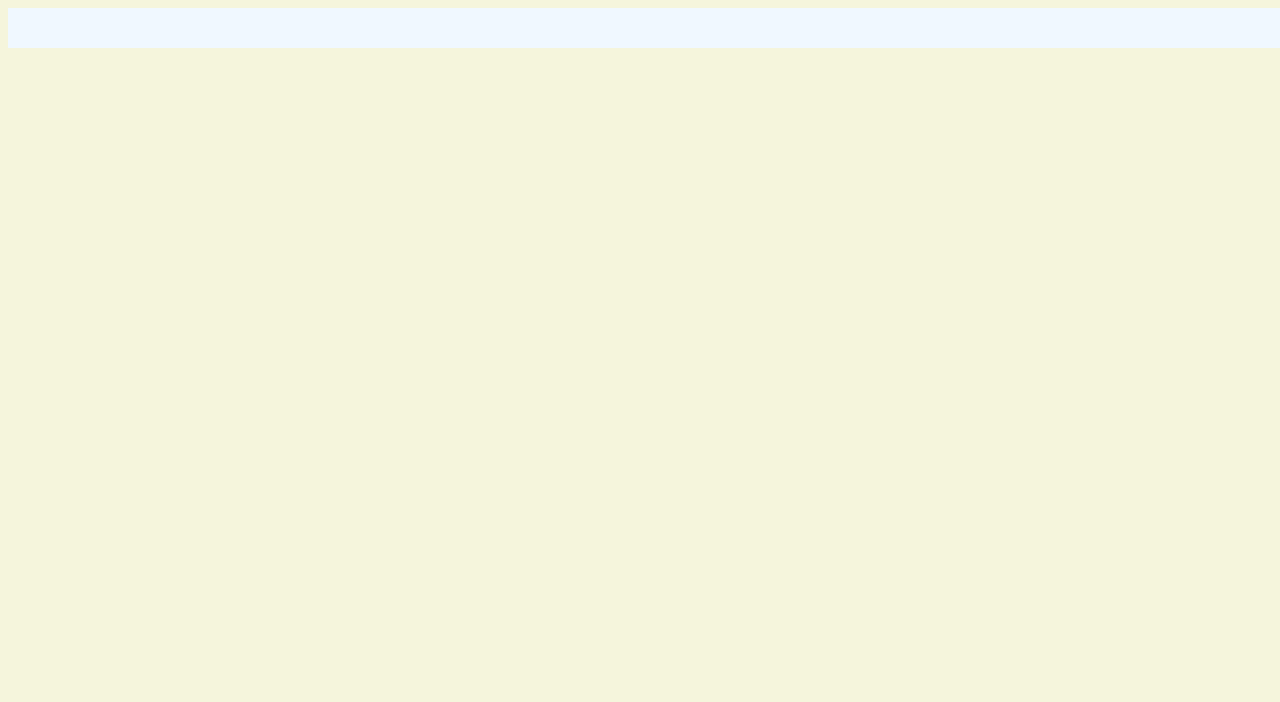
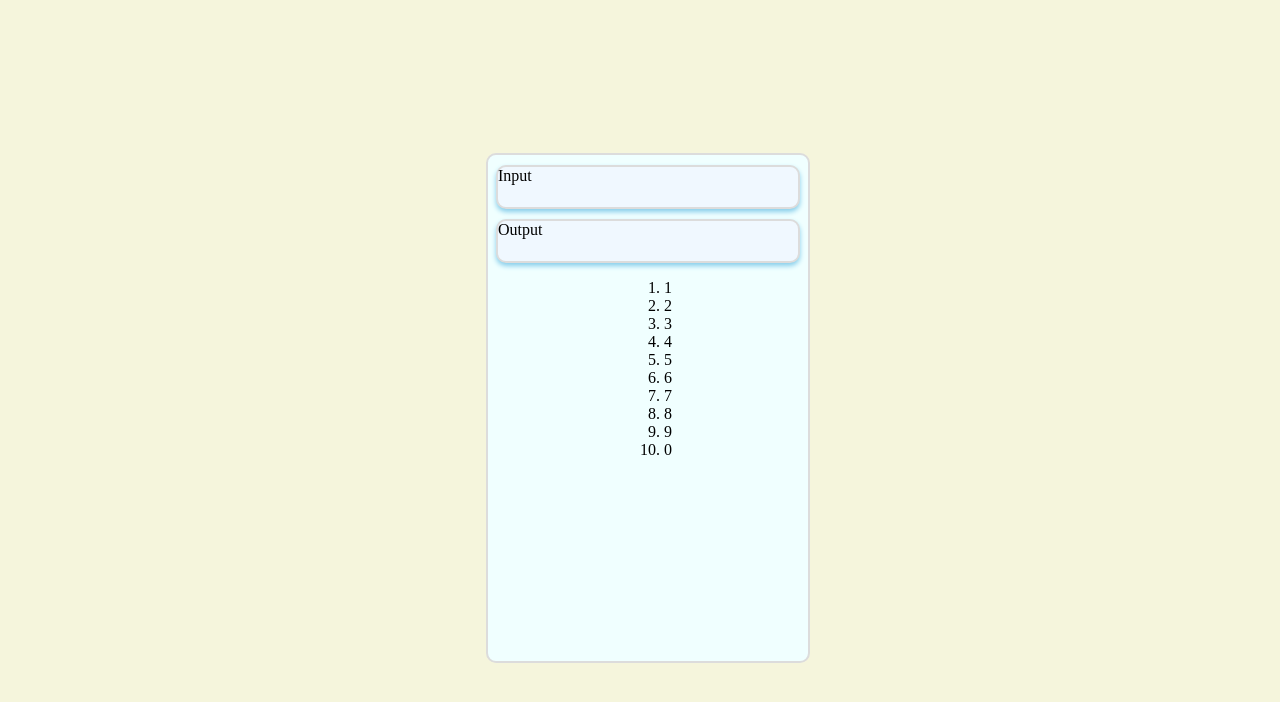
Before and after one commit to freedomcode792/odin-calculator, a plain HTML site: page index.html in a window 1280 px wide. Drawn offline with Linux system fonts and the light colour scheme.

Commit message:
Add some tags and style to the calculator

```diff
--- a/index.html
+++ b/index.html
@@ -7,7 +7,25 @@
     <link rel="stylesheet" href="./styles.css">
 </head>
 <body>
-    <div id="output"></div>
+
+
+    <div id="calculator-body">
+        <div id="input">Input</div>
+        <div id="output">Output</div>
+        <ol id="buttons-section">
+            <li>1</li>
+            <li>2</li>
+            <li>3</li>
+            <li>4</li>
+            <li>5</li>
+            <li>6</li>
+            <li>7</li>
+            <li>8</li>
+            <li>9</li>
+            <li>0</li>
+        </ol>
+    </div>
+
     <script src="./scripts.js"></script>
 </body>
 </html>
--- a/scripts.js
+++ b/scripts.js
@@ -22,3 +22,7 @@ function multiply (num1 = 3,num2 = 4) { return num1*num2; }
 
 
 function divide(num1 = 6, num2 = 3){ return num1 / num2; }
+
+function operate(op, num1, num2 ){
+
+}
--- a/styles.css
+++ b/styles.css
@@ -1,12 +1,40 @@
+:root{
+    --calculator-width: 300px;
+    --border-radius: 10px;
+}
+
 body {
 
     background-color: beige;
     width:100vw;
     height: 100vh;
+    display: flex;
+    align-items: center;
+    justify-content: center;
+    flex-direction: column;
 }
 
-#output{
+#output, #input{
     background-color: aliceblue;
+    border: gainsboro 2px solid;
+    border-radius: var(--border-radius);
     width: 100%;
     height: 40px;
+    box-shadow: skyblue 0px 3px 5px;
 }
+
+#input{
+    margin-bottom: 10px;
+}
+
+#calculator-body{
+    padding: 10px;
+    background-color: azure;
+    width: var(--calculator-width);
+    height: calc(var(--calculator-width)*1.618);
+    border-radius: var(--border-radius);
+    border: gainsboro 2px solid;
+    display: flex;
+    flex-direction: column;
+    align-items: center;
+}
```
